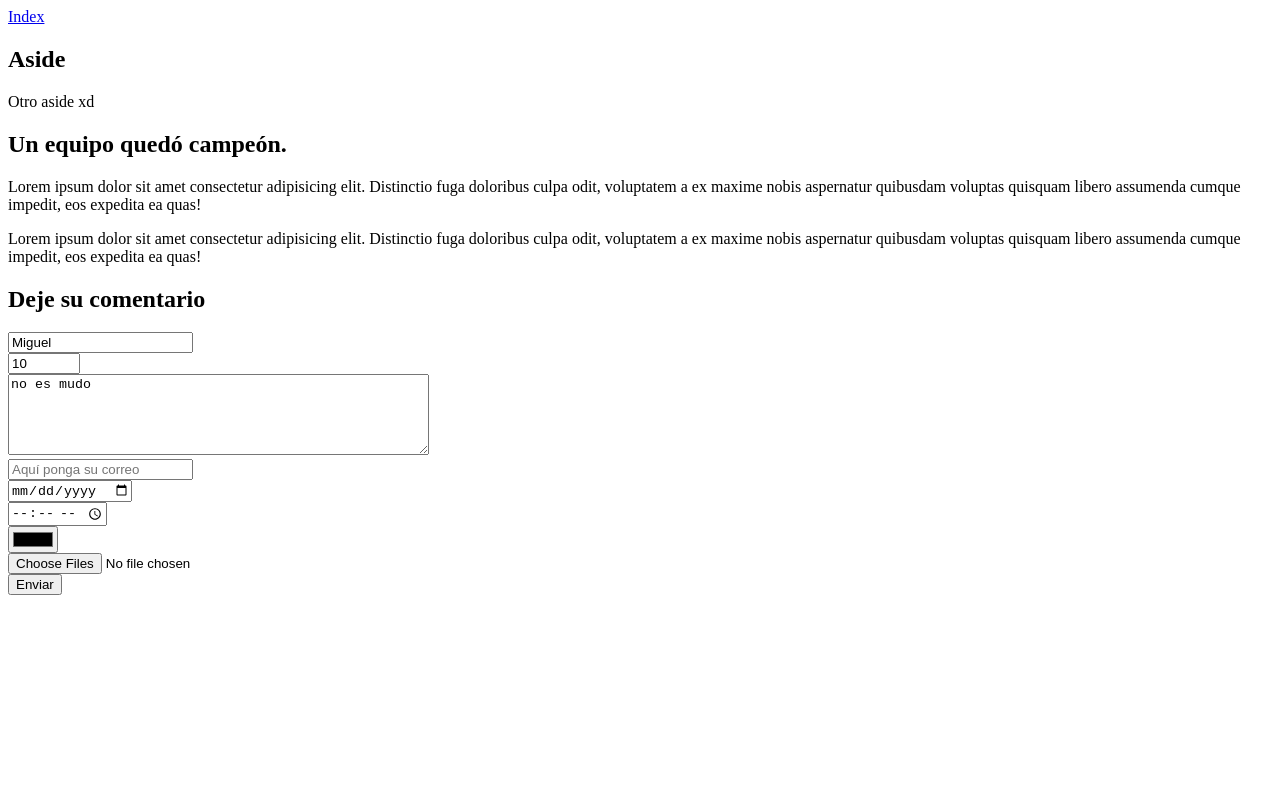
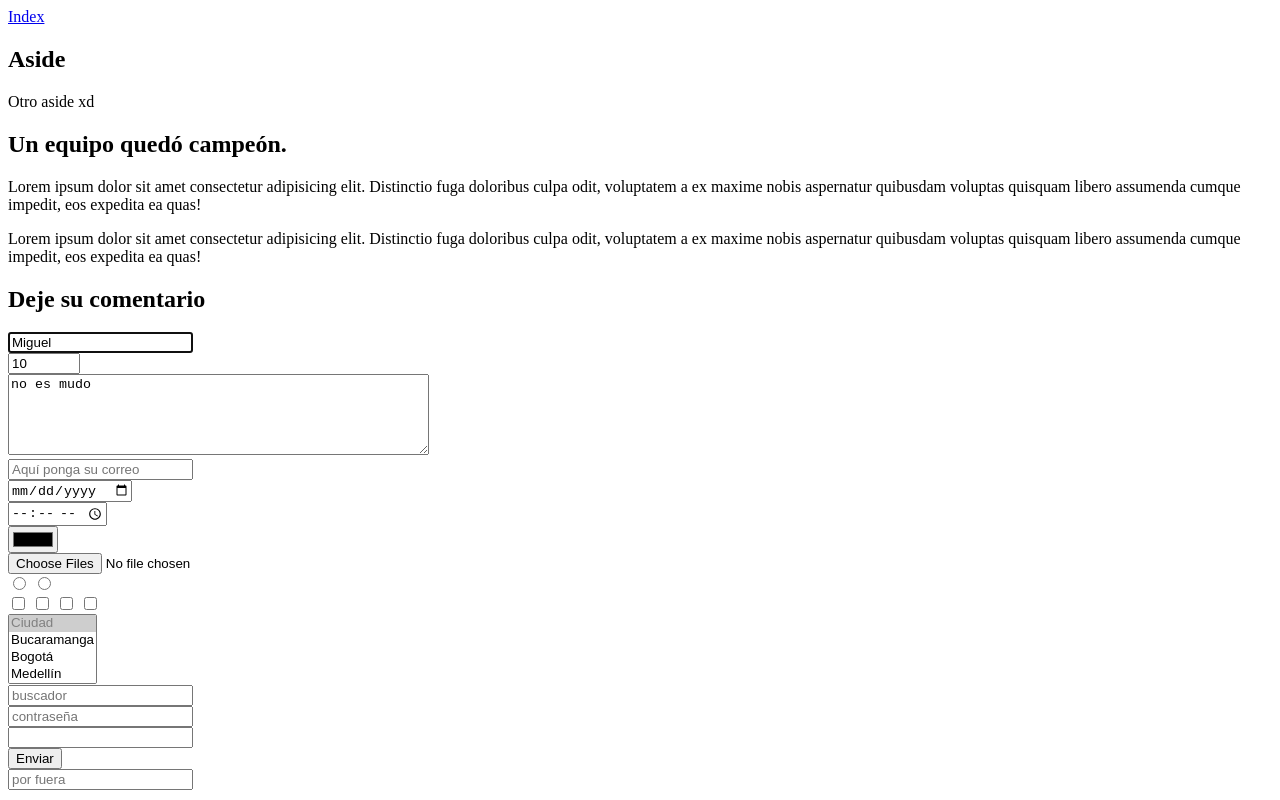
Before and after one commit to Miguelit09/ComplementarioSena, a plain HTML site: page articulo.html in a window 1280 px wide. Drawn offline with Linux system fonts and the light colour scheme.

Commit message:
formulario

```diff
--- a/articulo.html
+++ b/articulo.html
@@ -23,12 +23,12 @@
     </section>
     <section>
       <h1>Deje su comentario</h1>
-      <form action="controlador" method="post" enctype="multipart/form-data">
+      <form action="controlador" method="get" enctype="multipart/form-data" name="formulario" autocomplete="on" novalidate>
         <div>
-          <input type="text" maxlength="40" minlength="10" required value="Miguel" placeholder="Aquí ponga su nombre" readonly>
+          <input type="text" maxlength="40" minlength="10" name="nombre" required value="Miguel" placeholder="Aquí ponga su nombre" readonly autofocus>
         </div>
         <div>
-          <input type="number" max="40" min="10" required title="¿Esto qué es?" value="10" step="0.5" placeholder="Aquí va un numerito">
+          <input type="number" max="40" min="10" required title="¿Esto qué es?" value="10" step="0.5" placeholder="Aquí va un numerito" autofocus>
         </div>
           <textarea name="contenido" id="contenido" rows="5" cols="50" required placeholder="Aquí ponga su comentario">no es mudo</textarea>
         </div>
@@ -48,9 +48,40 @@
           <input type="file" accept=".pdf" multiple>
         </div>
         <div>
+          <input type="radio" name="genero">
+          <input type="radio" name="genero">
+        </div>
+        <div>
+          <input type="checkbox" name="gusto">
+          <input type="checkbox" name="gusto">
+          <input type="checkbox" name="gusto">
+          <input type="checkbox" name="gusto">
+        </div>
+        <div>
+          <select name="ciudad" id="ciudad" multiple>
+            <option value="" disabled selected>Ciudad</option>
+            <option value="1">Bucaramanga</option>
+            <option value="2">Bogotá</option>
+            <option value="3">Medellín</option>
+            <option value="4">Floridablanca</option>
+          </select>
+        </div>
+        <div>
+          <input type="search" name="search" placeholder="buscador">
+        </div>
+        <div>
+          <input type="password" name="password" placeholder="contraseña">
+        </div>
+        <div>
+          <input type="text" name="user" autocomplete="off">
+        </div>
+        <div>
           <button type="submit">Enviar</button>
         </div>
       </form>
+      <div>
+        <input type="text" name="exterior" placeholder="por fuera" form="formulario" required>
+      </div>
     </section>
   </main>
 </body>
```
